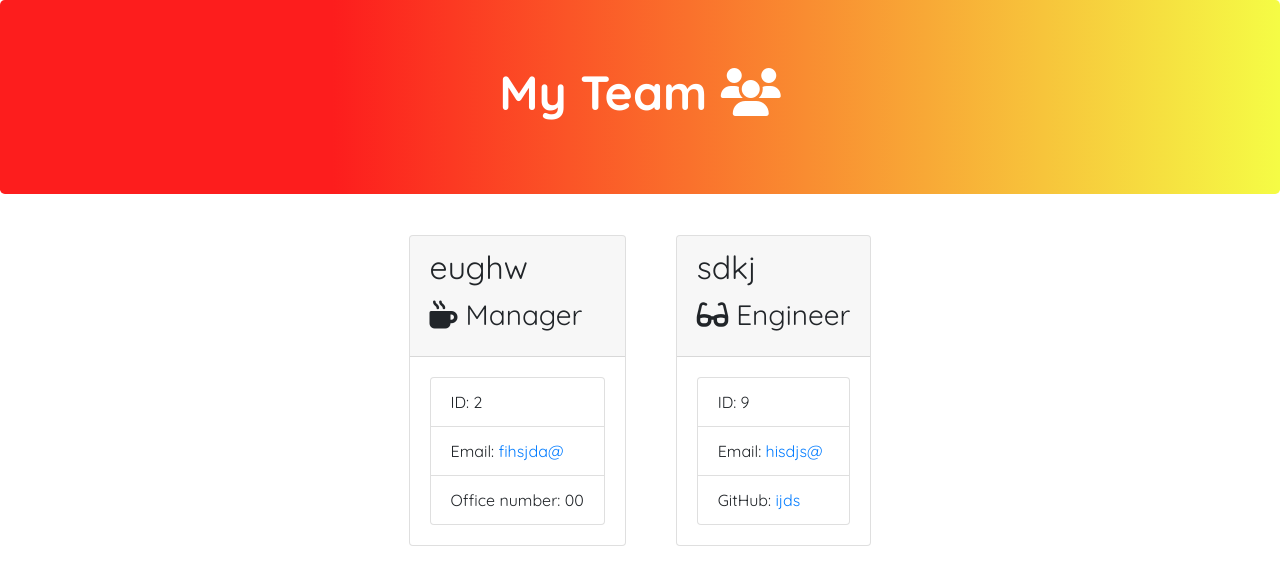
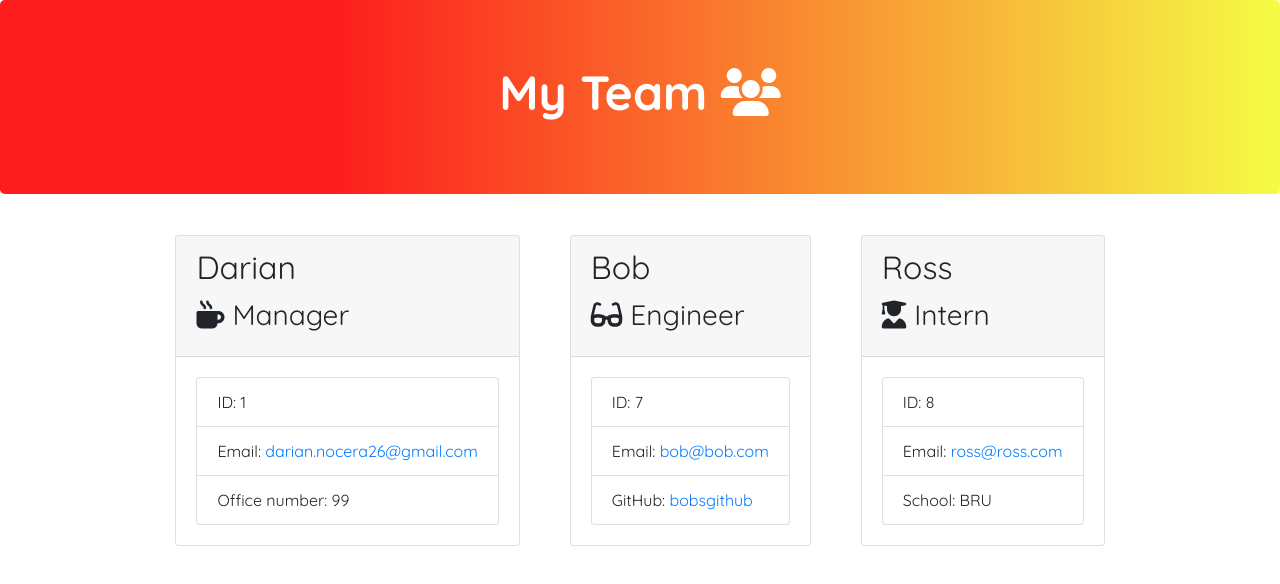
Before and after one commit to darnocer/OOP-Employee-Summary, a website: page output/team.html in a window 1280 px wide. Drawn offline with nearby package versions, Linux system fonts and the light colour scheme.

Commit message:
adding readme

```diff
--- a/output/team.html
+++ b/output/team.html
@@ -36,46 +36,44 @@
         <div class="team-area col-12 d-flex justify-content-center">
           <div class="card employee-card">
     <div class="card-header">
-              <h2 class="card-title">eughw</h2>
-              <h3 class="card-title">
-                <i class="fas fa-mug-hot mr-2"></i>Manager
-              </h3>
+        <h2 class="card-title">Darian</h2>
+        <h3 class="card-title"><i class="fas fa-mug-hot mr-2"></i>Manager</h3>
     </div>
     <div class="card-body">
         <ul class="list-group">
-                <li class="list-group-item">ID: 2</li>
-                <li class="list-group-item">
-                  Email: <a href="mailto:fihsjda@">fihsjda@</a>
-                </li>
-                <li class="list-group-item">Office number: 00</li>
+            <li class="list-group-item">ID: 1</li>
+            <li class="list-group-item">Email: <a href="mailto:darian.nocera26@gmail.com">darian.nocera26@gmail.com</a></li>
+            <li class="list-group-item">Office number: 99</li>
         </ul>
     </div>
 </div>
 <div class="card employee-card">
     <div class="card-header">
-              <h2 class="card-title">sdkj</h2>
-              <h3 class="card-title">
-                <i class="fas fa-glasses mr-2"></i>Engineer
-              </h3>
+        <h2 class="card-title">Bob</h2>
+        <h3 class="card-title"><i class="fas fa-glasses mr-2"></i>Engineer</h3>
     </div>
     <div class="card-body">
         <ul class="list-group">
-                <li class="list-group-item">ID: 9</li>
-                <li class="list-group-item">
-                  Email: <a href="mailto:hisdjs@">hisdjs@</a>
-                </li>
-                <li class="list-group-item">
-                  GitHub:
-                  <a
-                    href="https://github.com/ijds"
-                    target="_blank"
-                    rel="noopener noreferrer"
-                    >ijds</a
-                  >
-                </li>
+            <li class="list-group-item">ID: 7</li>
+            <li class="list-group-item">Email: <a href="mailto:bob@bob.com">bob@bob.com</a></li>
+            <li class="list-group-item">GitHub: <a href="https://github.com/bobsgithub" target="_blank" rel="noopener noreferrer">bobsgithub</a></li>
         </ul>
     </div>
 </div>
+<div class="card employee-card">
+    <div class="card-header">
+        <h2 class="card-title">Ross</h2>
+        <h3 class="card-title"><i class="fas fa-user-graduate mr-2"></i>Intern</h3>
+    </div>
+    <div class="card-body">
+        <ul class="list-group">
+            <li class="list-group-item">ID: 8</li>
+            <li class="list-group-item">Email: <a href="mailto:ross@ross.com">ross@ross.com</a></li>
+            <li class="list-group-item">School: BRU</li>
+        </ul>
+    </div>
+</div>
+
         </div>
       </div>
     </div>
```
Also changed, not shown: Assets/images/demo.gif (added), Assets/images/sample.png (added), README_.md (added). Lines whose indentation alone changed are shown as unchanged.
